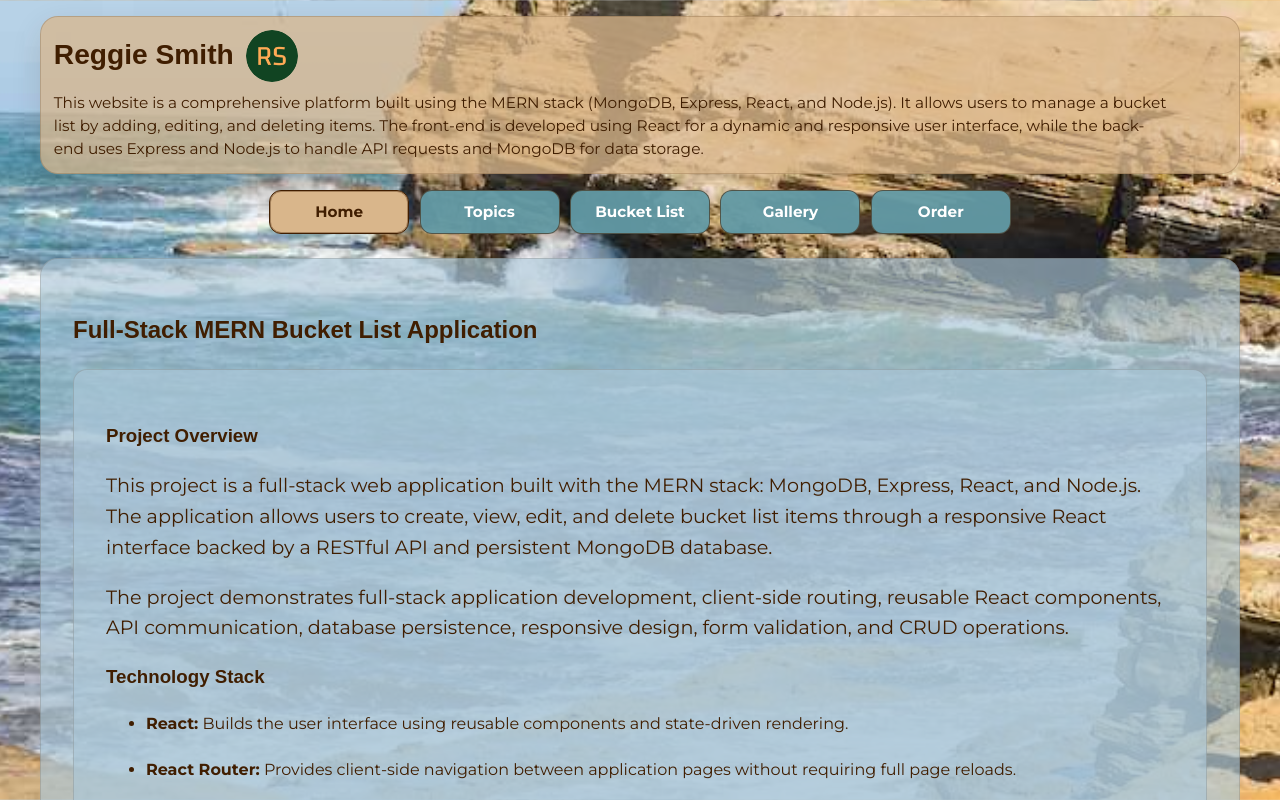
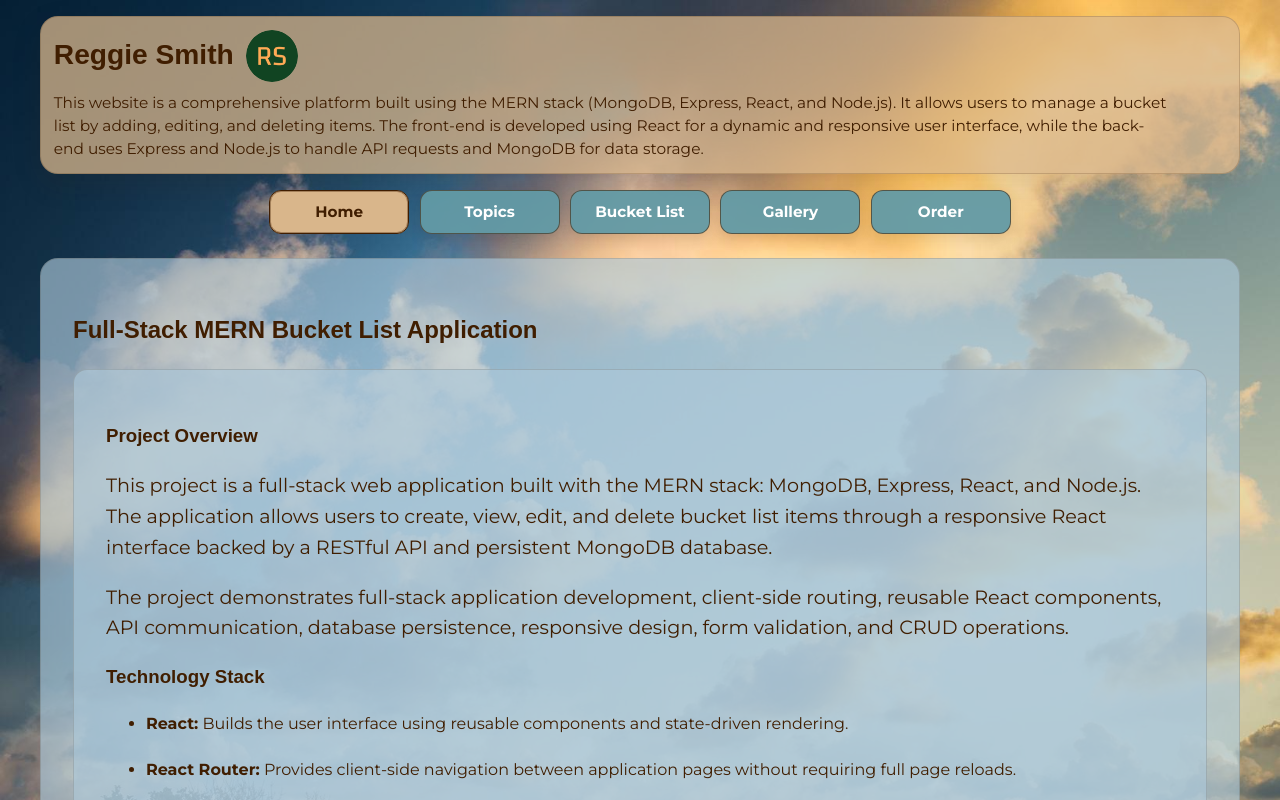
Before and after one commit to sreg23/Web-development-portfolio-project, a React (Create React App) app in the folder frontend/: page / in a window 1280 px wide. Shown: the top 800 px of the page. Built offline with nearby package versions, Linux system fonts and the light colour scheme; no server answers; a web font is replaced by a local one.

Commit message:
Update Carlsbad background image

```diff
--- a/frontend/src/App.css
+++ b/frontend/src/App.css
@@ -37,7 +37,7 @@
     min-width: 320px;
     min-height: 100vh;
 
-    background-image: url('./images/carlsbad-beach.jpeg');
+    background-image: url('./images/carlsbad.jpeg');
     background-size: cover;
     background-attachment: fixed;
     background-position: center;
```
